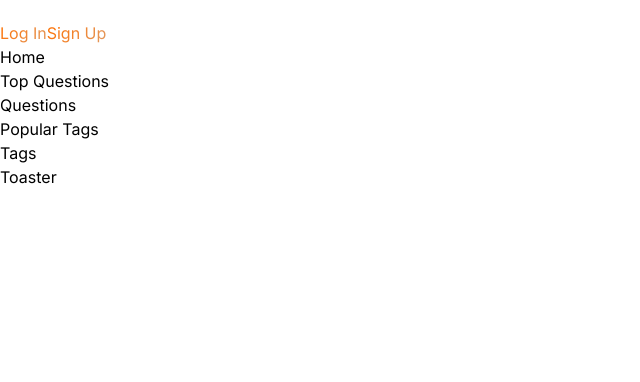
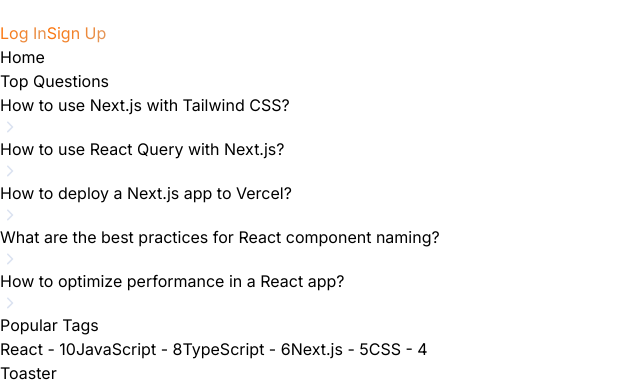
Before and after one commit to vikram-codes/Dev-Overflow, a Next.js app: page / in a window 1280 px wide. Shown: the part 458-840 px from the top of the page, without its empty margins (0-640 px from the left). Before the commit the page ends 800 px from the top, so only its background shows below. Built offline with nearby package versions, Linux system fonts and the light colour scheme; no server answers.

Commit message:
Styling RightSidebar

```diff
--- /dev/null
+++ b/components/shared/RenderTag.tsx
@@ -0,0 +1,22 @@
+import Link from "next/link";
+import React from "react";
+
+interface Props {
+  _id: number;
+  name: string;
+  totalQuestions: number;
+  showCounts?: boolean;
+}
+
+export default function RenderTag({
+  _id,
+  name,
+  totalQuestions,
+  showCounts,
+}: Props) {
+  return (
+    <Link href={`/tags/${_id}`} className="justify-between flex gap-2">
+      {name} - {totalQuestions}
+    </Link>
+  );
+}
--- a/components/shared/RightSidebar.tsx
+++ b/components/shared/RightSidebar.tsx
@@ -1,27 +1,97 @@
 "use client";
 
-import { sidebarLinks } from "@/constants";
 import Link from "next/link";
-import { usePathname } from "next/navigation";
+import Image from "next/image";
 import React from "react";
+import RenderTag from "./RenderTag";
 
 export default function RightSidebar() {
-  const pathname = usePathname();
+  const hotQuestions = [
+    {
+      _id: 1,
+      title: "How to use Next.js with Tailwind CSS?",
+    },
+    {
+      _id: 2,
+      title: "How to use React Query with Next.js?",
+    },
+    {
+      _id: 3,
+      title: "How to deploy a Next.js app to Vercel?",
+    },
+    {
+      _id: 4,
+      title: "What are the best practices for React component naming?",
+    },
+    {
+      _id: 5,
+      title: "How to optimize performance in a React app?",
+    },
+  ];
+
+  const popularTags = [
+    {
+      _id: 1,
+      name: "React",
+      totalQuestions: 10,
+    },
+    {
+      _id: 2,
+      name: "JavaScript",
+      totalQuestions: 8,
+    },
+    {
+      _id: 3,
+      name: "TypeScript",
+      totalQuestions: 6,
+    },
+    {
+      _id: 4,
+      name: "Next.js",
+      totalQuestions: 5,
+    },
+    {
+      _id: 5,
+      name: "CSS",
+      totalQuestions: 4,
+    },
+  ];
+
   return (
-    <section className="flex background-light900_dark200 light-border right-0 top-0 flex-col h-screen justify-between gap-5 pt-36 p-6 border-r overflow-y-auto sticky dark:shadow-none max-sm:hidden w-[360px] custom-scrollbar ">
+    <section className="flex background-light900_dark200 light-border right-0 top-0 flex-col h-screen  gap-5 pt-36 p-6 border-l overflow-y-auto sticky dark:shadow-none max-xl:hidden w-[360px] custom-scrollbar ">
       <div>
-        <h1 className="invert-colors text-dark300_light900 rounded-lg">
-          Top Questions
-        </h1>
-        <Link href="/ask-question" className="text-dark300_light900">
-          Questions
-        </Link>
+        <h3 className="h3-bold text-dark200_light900 mt-10">Top Questions</h3>
+        {hotQuestions.map((question, index) => (
+          <div key={index} className="flex flex-col gap-2 mt-4">
+            <Link
+              href={`/ask-question/${question._id}`}
+              className="text-dark300_light900 flex cursor-pointer items-center justify-between gap-7"
+            >
+              <p className="body-medium">{question.title}</p>
+              <Image
+                src="/assets/icons/chevron-right.svg"
+                alt="Chevron Right"
+                width={20}
+                height={20}
+                className="invert-colors"
+              />
+            </Link>
+          </div>
+        ))}
       </div>
-      <div className="">
-        <h1 className=" text-dark300_light900">Popular Tags</h1>
-        <Link href="/ask-question" className="text-dark300_light900">
-          Tags
-        </Link>
+      <div className="mt-16 text-dark200_light900">
+        <h3 className="h3-bold mt-10">Popular Tags</h3>
+        <div className="">
+          {popularTags.map((tag) => (
+            <RenderTag
+              key={tag._id}
+              _id={tag._id}
+              name={tag.name}
+              totalQuestions={tag.totalQuestions}
+              showCounts
+            />
+          ))}
+        </div>
       </div>
     </section>
   );
```
